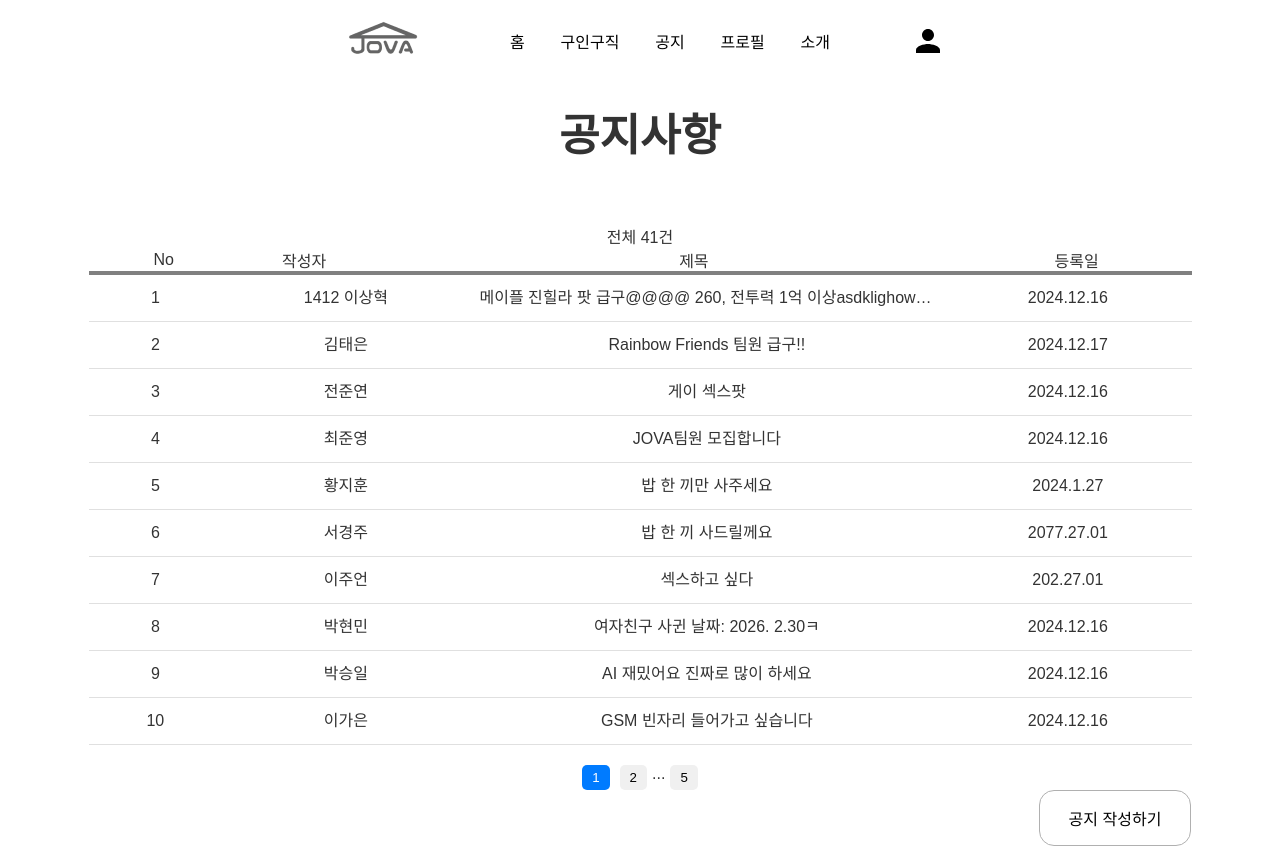
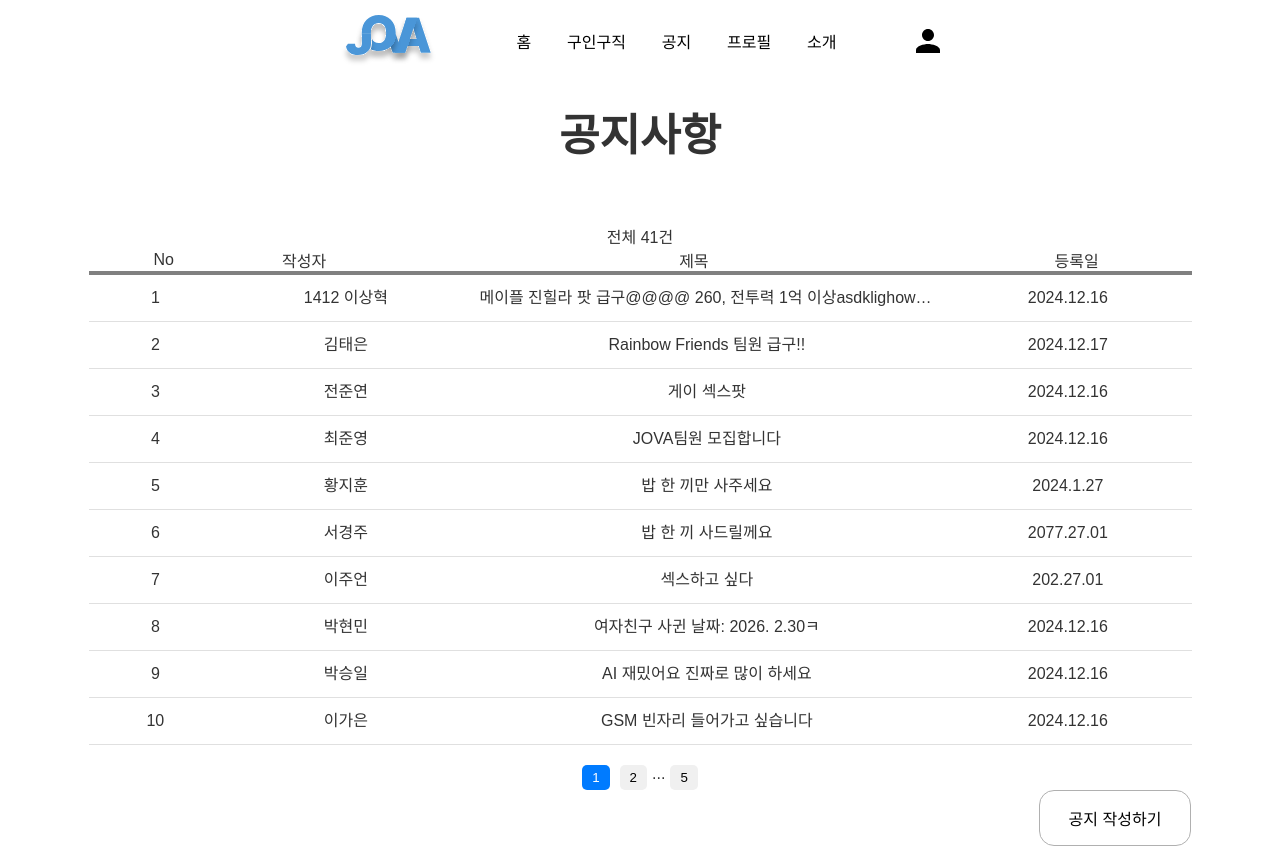
Before and after one commit to IdeaFestival-JOVA/JOVA-client-V0.5, a React (Vite) app: page /notion in a window 1280 px wide. Built offline with nearby package versions, Linux system fonts and the light colour scheme; a web font is replaced by a local one.

Commit message:
메인 아이콘 변경경

```diff
--- a/src/images/MainIcon.tsx
+++ b/src/images/MainIcon.tsx
@@ -1,12 +1,184 @@
-import mainLogo from "./image/mainLogo.png";
+import React from "react";
 
-const MainIcon = () => (
-  <img
-    src={mainLogo}
-    alt="main Logo" // 대체 텍스트
-    width="83.9px" // 원하는 너비
-    height="40px" // 원하는 높이
-  />
-);
+const MainIcon: React.FC = () => {
+  return (
+    <svg
+      width="97"
+      height="52"
+      viewBox="0 0 97 52"
+      fill="none"
+      xmlns="http://www.w3.org/2000/svg"
+    >
+      <g filter="url(#filter0_d_1017_26)">
+        <path
+          d="M64.8485 37.8665H54.8594L66.5457 2.75879H79.1049L90.7428 37.8665H80.8021L78.717 30.9808H66.9337L64.8485 37.8665ZM69.0673 23.998H76.5834L72.9466 12.2146H72.6556L69.0673 23.998Z"
+          fill="#4A96D8"
+        />
+      </g>
+      <g filter="url(#filter1_d_1017_26)">
+        <path
+          d="M55.7211 19.3105L58.8652 27.7803H59.1562L66.5268 2.75879H76.9524L65.3146 37.8665H52.7554L46.0498 19.3105H55.7211Z"
+          fill="#4A96D8"
+        />
+      </g>
+      <g filter="url(#filter2_d_1017_26)">
+        <path
+          fill-rule="evenodd"
+          clip-rule="evenodd"
+          d="M38.7762 36.0776C48.2805 36.0776 55.7481 29.7252 55.7481 18.0388C55.7481 6.35237 48.2805 0 38.7762 0C29.175 0 21.7559 6.35237 21.7559 18.0388C21.7559 19.6962 21.9063 21.2474 22.1921 22.689V18.4655L27.4912 18.4655L30.9277 18.4655C30.923 18.2895 30.9207 18.1114 30.9207 17.931C30.9207 11.4817 33.9271 8.04957 38.7762 8.04957C43.5769 8.04957 46.093 11.4817 46.093 17.931C46.093 24.3804 43.5769 28.028 38.7762 28.028C35.6224 28.028 33.248 26.485 31.9733 23.6317L32.0012 28.4615C31.986 30.6157 31.4857 32.5626 30.5796 34.2406C32.9927 35.4534 35.7781 36.0776 38.7762 36.0776Z"
+          fill="#4A96D8"
+        />
+      </g>
+      <g filter="url(#filter3_d_1017_26)">
+        <path
+          d="M21.9281 18.2075H26.788L30.9259 18.2075L31.0444 28.5074C30.996 35.3932 25.6134 39.9998 17.9034 39.9998C12.0247 39.9998 7.08158 37.4177 6 31.3985L7.94925 28.7014H7.94651H14.9939C15.0909 31.3684 16.3516 32.7746 18.4852 32.7746C20.7158 32.7746 21.8796 31.3199 21.9281 28.5074V18.2075Z"
+          fill="#4A96D8"
+        />
+      </g>
+      <defs>
+        <filter
+          id="filter0_d_1017_26"
+          x="49.3421"
+          y="2.75879"
+          width="46.9182"
+          height="46.1424"
+          filterUnits="userSpaceOnUse"
+          color-interpolation-filters="sRGB"
+        >
+          <feFlood flood-opacity="0" result="BackgroundImageFix" />
+          <feColorMatrix
+            in="SourceAlpha"
+            type="matrix"
+            values="0 0 0 0 0 0 0 0 0 0 0 0 0 0 0 0 0 0 127 0"
+            result="hardAlpha"
+          />
+          <feOffset dy="5.51723" />
+          <feGaussianBlur stdDeviation="2.75861" />
+          <feComposite in2="hardAlpha" operator="out" />
+          <feColorMatrix
+            type="matrix"
+            values="0 0 0 0 0 0 0 0 0 0 0 0 0 0 0 0 0 0 0.2 0"
+          />
+          <feBlend
+            mode="normal"
+            in2="BackgroundImageFix"
+            result="effect1_dropShadow_1017_26"
+          />
+          <feBlend
+            mode="normal"
+            in="SourceGraphic"
+            in2="effect1_dropShadow_1017_26"
+            result="shape"
+          />
+        </filter>
+        <filter
+          id="filter1_d_1017_26"
+          x="40.5326"
+          y="2.75879"
+          width="41.9368"
+          height="46.1424"
+          filterUnits="userSpaceOnUse"
+          color-interpolation-filters="sRGB"
+        >
+          <feFlood flood-opacity="0" result="BackgroundImageFix" />
+          <feColorMatrix
+            in="SourceAlpha"
+            type="matrix"
+            values="0 0 0 0 0 0 0 0 0 0 0 0 0 0 0 0 0 0 127 0"
+            result="hardAlpha"
+          />
+          <feOffset dy="5.51723" />
+          <feGaussianBlur stdDeviation="2.75861" />
+          <feComposite in2="hardAlpha" operator="out" />
+          <feColorMatrix
+            type="matrix"
+            values="0 0 0 0 0 0 0 0 0 0 0 0 0 0 0 0 0 0 0.2 0"
+          />
+          <feBlend
+            mode="normal"
+            in2="BackgroundImageFix"
+            result="effect1_dropShadow_1017_26"
+          />
+          <feBlend
+            mode="normal"
+            in="SourceGraphic"
+            in2="effect1_dropShadow_1017_26"
+            result="shape"
+          />
+        </filter>
+        <filter
+          id="filter2_d_1017_26"
+          x="16.2386"
+          y="0"
+          width="45.0266"
+          height="47.1121"
+          filterUnits="userSpaceOnUse"
+          color-interpolation-filters="sRGB"
+        >
+          <feFlood flood-opacity="0" result="BackgroundImageFix" />
+          <feColorMatrix
+            in="SourceAlpha"
+            type="matrix"
+            values="0 0 0 0 0 0 0 0 0 0 0 0 0 0 0 0 0 0 127 0"
+            result="hardAlpha"
+          />
+          <feOffset dy="5.51723" />
+          <feGaussianBlur stdDeviation="2.75861" />
+          <feComposite in2="hardAlpha" operator="out" />
+          <feColorMatrix
+            type="matrix"
+            values="0 0 0 0 0 0 0 0 0 0 0 0 0 0 0 0 0 0 0.25 0"
+          />
+          <feBlend
+            mode="normal"
+            in2="BackgroundImageFix"
+            result="effect1_dropShadow_1017_26"
+          />
+          <feBlend
+            mode="normal"
+            in="SourceGraphic"
+            in2="effect1_dropShadow_1017_26"
+            result="shape"
+          />
+        </filter>
+        <filter
+          id="filter3_d_1017_26"
+          x="0.482773"
+          y="18.2075"
+          width="36.0794"
+          height="32.8269"
+          filterUnits="userSpaceOnUse"
+          color-interpolation-filters="sRGB"
+        >
+          <feFlood flood-opacity="0" result="BackgroundImageFix" />
+          <feColorMatrix
+            in="SourceAlpha"
+            type="matrix"
+            values="0 0 0 0 0 0 0 0 0 0 0 0 0 0 0 0 0 0 127 0"
+            result="hardAlpha"
+          />
+          <feOffset dy="5.51723" />
+          <feGaussianBlur stdDeviation="2.75861" />
+          <feComposite in2="hardAlpha" operator="out" />
+          <feColorMatrix
+            type="matrix"
+            values="0 0 0 0 0 0 0 0 0 0 0 0 0 0 0 0 0 0 0.2 0"
+          />
+          <feBlend
+            mode="normal"
+            in2="BackgroundImageFix"
+            result="effect1_dropShadow_1017_26"
+          />
+          <feBlend
+            mode="normal"
+            in="SourceGraphic"
+            in2="effect1_dropShadow_1017_26"
+            result="shape"
+          />
+        </filter>
+      </defs>
+    </svg>
+  );
+};
 
 export default MainIcon;
```
